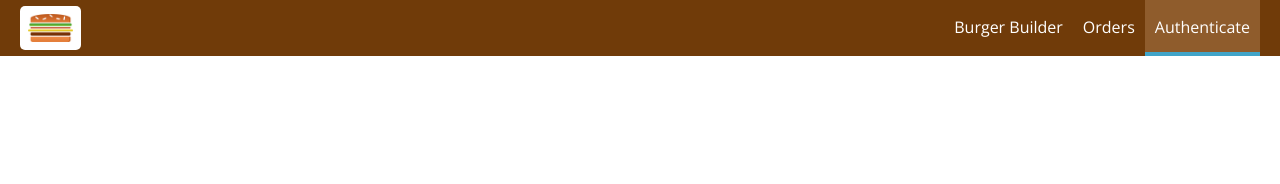
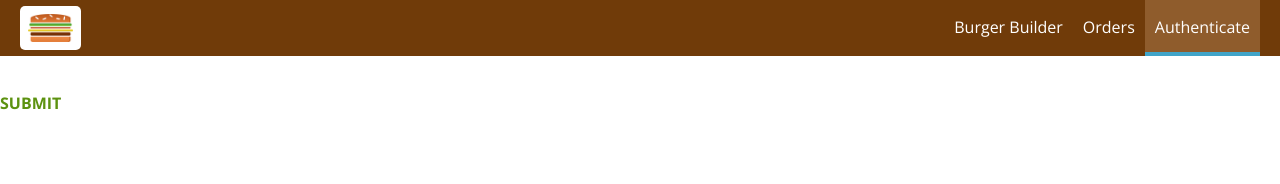
Before and after one commit to makomweb/notes-react-course, a React app in the folder burger-builder/: page /auth in a window 1280 px wide. Shown: the top 184 px of the page. Built offline with nearby package versions, Linux system fonts and the light colour scheme.

Commit message:
implement a form with a button

```diff
--- a/burger-builder/src/Containers/Auth/Auth.js
+++ b/burger-builder/src/Containers/Auth/Auth.js
@@ -1,4 +1,6 @@
 import React, { Component } from 'react';
+import Input from '../../Components/UI/Input/Input';
+import Button from '../../Components/UI/Button/Button';
 
 class Auth extends Component {
 
@@ -12,7 +14,8 @@ class Auth extends Component {
                 },
                 validation: {
                     required: true,
-                    isEmail: true
+                    isEmail: true,
+                    errormessage: 'Please enter a valid email address!'
                 },
                 valid: false,
                 touched: false,
@@ -27,7 +30,8 @@ class Auth extends Component {
                 },
                 validation: {
                     required: true,
-                    minLength: 6
+                    minLength: 6,
+                    errormessage: 'Your password must be at least 6 characters long!'
                 },
                 valid: false,
                 touched: false,
@@ -37,10 +41,39 @@ class Auth extends Component {
     }
 
     render() {
+        const formElements = [];
+        for (let key in this.state.orderForm) {
+            formElements.push({
+                id: key,
+                data: this.state.orderForm[key],
+            });
+        }
+
+        const form = formElements.map(elem => (
+            <Input
+                key={elem.id}
+                type={elem.data.type}
+                config={elem.data.config}
+                value={elem.data.value}
+                invalid={!elem.data.valid}
+                errormessage={elem.data.validation ? elem.data.validation.errormessage : null}
+                shouldValidate={elem.data.validation}
+                touched={elem.data.touched}
+                changed={(event) => this.onInputChanged(event, elem.id)} />
+        ));
+
+        // if (this.props.loading) {
+        //     form = <Spinner />
+        // }
+
         return (
             <div>
-                <form>
-
+                <form onSubmit={this.onOrderTapped}>
+                    {form}
+                    {/* <Button buttonType="Success"
+                        disabled={!this.state.formIsValid}
+                        clicked={this.onOrderTapped}>SUBMIT</Button> */}
+                    <Button buttonType="Success">SUBMIT</Button>
                 </form>
             </div>
         );
```
